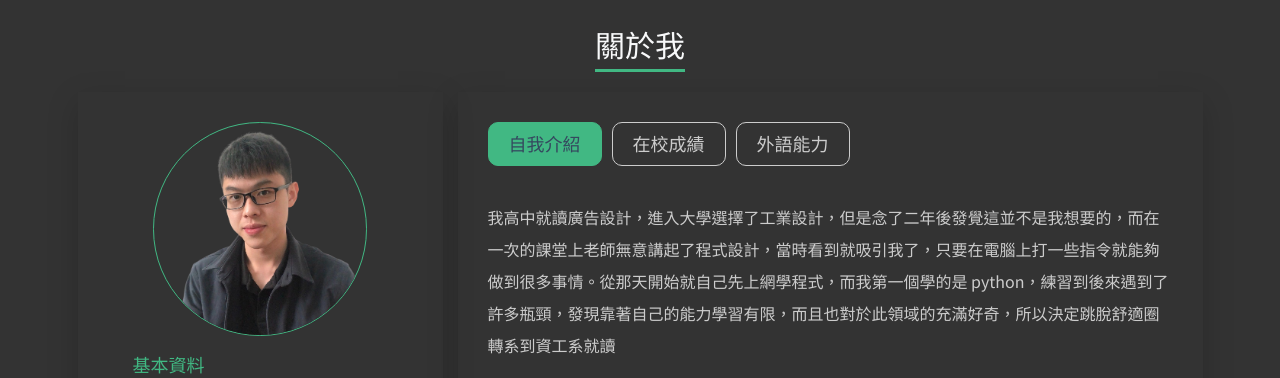
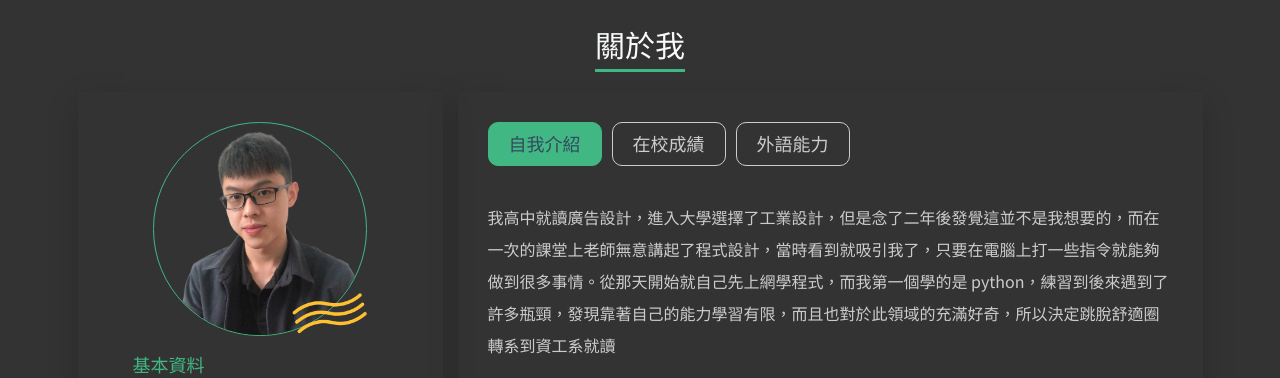
Before and after one commit to bdk27/vue_portfolio, a Vue app: page / in a window 1280 px wide. Shown: the part 900-1278 px from the top of the page. Built offline with nearby package versions, Linux system fonts and the light colour scheme.

Commit message:
add animate & SEO

```diff
--- a/public/index.html
+++ b/public/index.html
@@ -4,6 +4,10 @@
     <meta charset="utf-8">
     <meta http-equiv="X-UA-Compatible" content="IE=edge">
     <meta name="viewport" content="width=device-width,initial-scale=1.0">
+    <meta name="description" content="這個網頁包含履歷以及我所有的作品，從零開始一步步慢慢累積前端技能，從單純的 HTML 到前端框架 Vue 來開發，每個作品也有相對應學習的主題，並且不斷學習充實自己的能力">
+    <meta name="og:title" content="顏永程-履歷作品集">
+    <meta name="og:description" content="這個網頁包含履歷以及我所有的作品，從零開始一步步慢慢累積前端技能，從單純的 HTML 到前端框架 Vue 來開發，每個作品也有相對應學習的主題，並且不斷學習充實自己的能力">
+    <meta name="og:image" content="...">
     <link rel="icon" href="<%= BASE_URL %>favicon.ico">
     <title>顏永程-履歷作品集</title>
   </head>
--- a/src/components/YchengAbout.vue
+++ b/src/components/YchengAbout.vue
@@ -6,7 +6,8 @@
                 <div class="col-12 col-lg-4">
                     <div class="items shadow-lg d-flex justify-content-center flex-column align-items-center p-5">
                         <div class="image mb-3">
-                            <img src="../assets/img/picwish.png">
+                            <img src="../assets/img/picwish.png" class="about-myself">
+                            <img src="../assets/img/AbstractWaves.png" class="waves">
                         </div>
                         <ul>
                             <li class="title">基本資料</li>
@@ -108,12 +109,18 @@
     }
     .items {
         .image {
-            border: 1px solid $light-green;
+            position: relative;
             width: 70%;
-            border-radius: 50%;
-            img {
+            .about-myself {
                 width: 100%;
                 border-radius: 50%;
+                border: 1px solid $light-green;
+            }
+            .waves {
+                position: absolute;
+                width: 35%;
+                bottom: 0;
+                right: 0;
             }
         }
 
--- a/src/components/YchengHome.vue
+++ b/src/components/YchengHome.vue
@@ -3,7 +3,7 @@
         <div class="container">
             <div class="row align-items-center justify-content-between row-cols-sm-1 row-cols-md-2">
                 <div class="col-12">
-                    <div class="items me-lg-5">
+                    <div class="items me-lg-5 animate__animated animate__fadeIn animate__slow">
                         <div class="lan">
                             <h3 class="en me-lg-3">Hello,</h3>
                             <h1 class="zh">我叫<span>顏永程</span></h1>
@@ -18,7 +18,7 @@
                     </div>
                 </div>
                 <div class="col-12">
-                    <div class="items ms-lg-5">
+                    <div class="items ms-lg-5 animate__animated animate__fadeIn animate__slow animate__delay-1s">
                         <div class="image">
                             <div class="myself">
                                 <img src="../assets/img/3.png" class="w-100">
@@ -29,7 +29,7 @@
                                 <img src="../assets/img/AbstractWaves.png" class="waves2">
                                 <img src="../assets/img/circle-p.png" class="circle-p">
                                 <img src="../assets/img/circle-g.png" class="circle-g">
-                                <img src="../assets/img/Sparkles.png" class="sparkles">
+                                <img src="../assets/img/Sparkles.png" class="sparkles animate__animated animate__pulse animate__infinite	">
                             </div>
                         </div>
                     </div>
```
Also changed, not shown: src/plugins/project.js.
